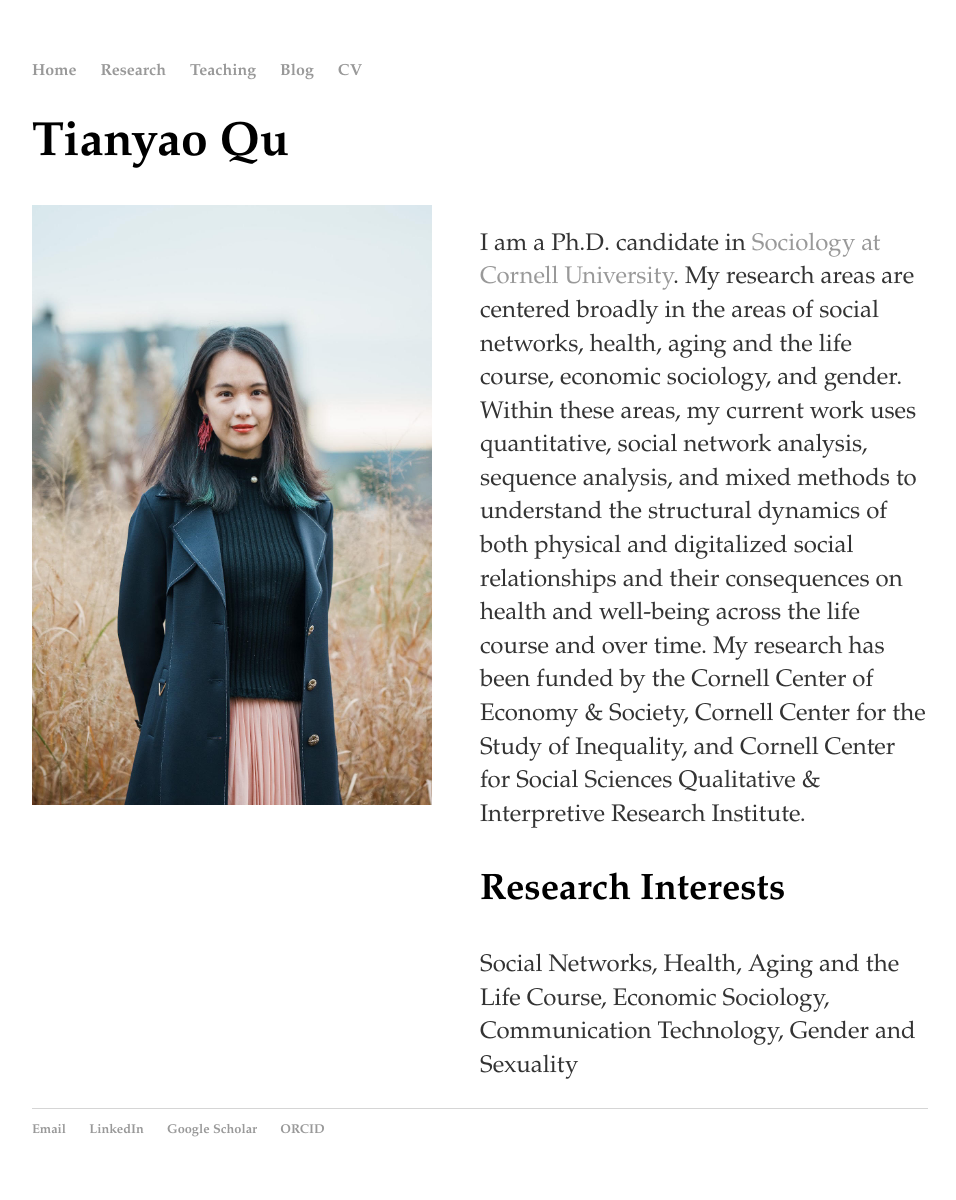
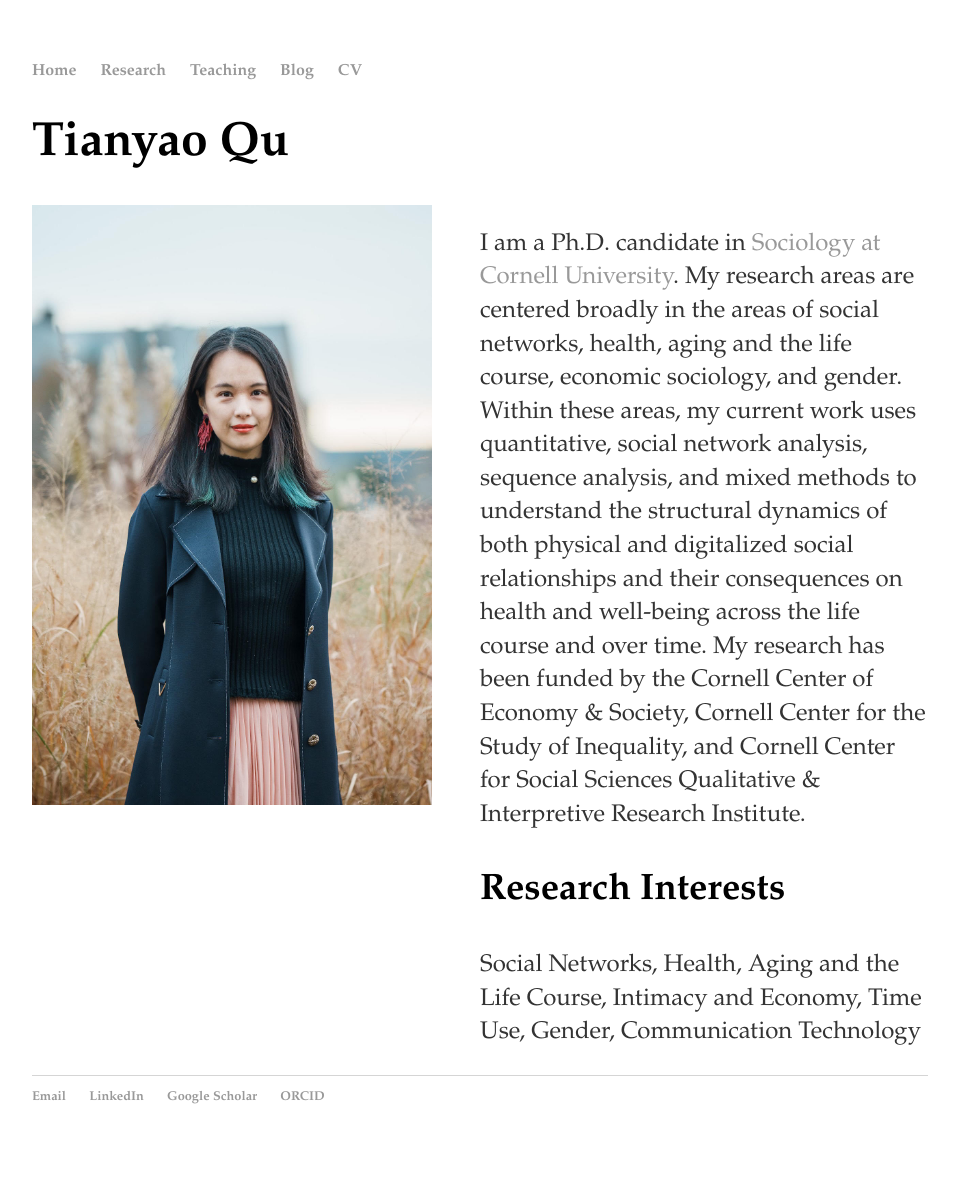
Before and after one commit to windyqu/windyqu.github.io, a Jekyll site: the page built from index.html, in a window 1280 px wide. Shown: the whole page, without its empty margins (160-1116 px from the left). Built offline with Jekyll 4.4.1, drawn with Linux system fonts in a browser that asks for light colours; after the commit the page ends 1167 px from its top, so only the background shows below that.

Commit message:
Update index.html

```diff
--- a/index.html
+++ b/index.html
@@ -36,7 +36,7 @@ title: Tianyao Qu's Homepage
 
 		<h3>Research Interests</h3>
 		<p>
-		Social Networks, Health, Aging and the Life Course, Economic Sociology, Communication Technology, Gender and Sexuality
+		Social Networks, Health, Aging and the Life Course, Intimacy and Economy, Time Use, Gender, Communication Technology
 		</p>
 		</div>
 
```
